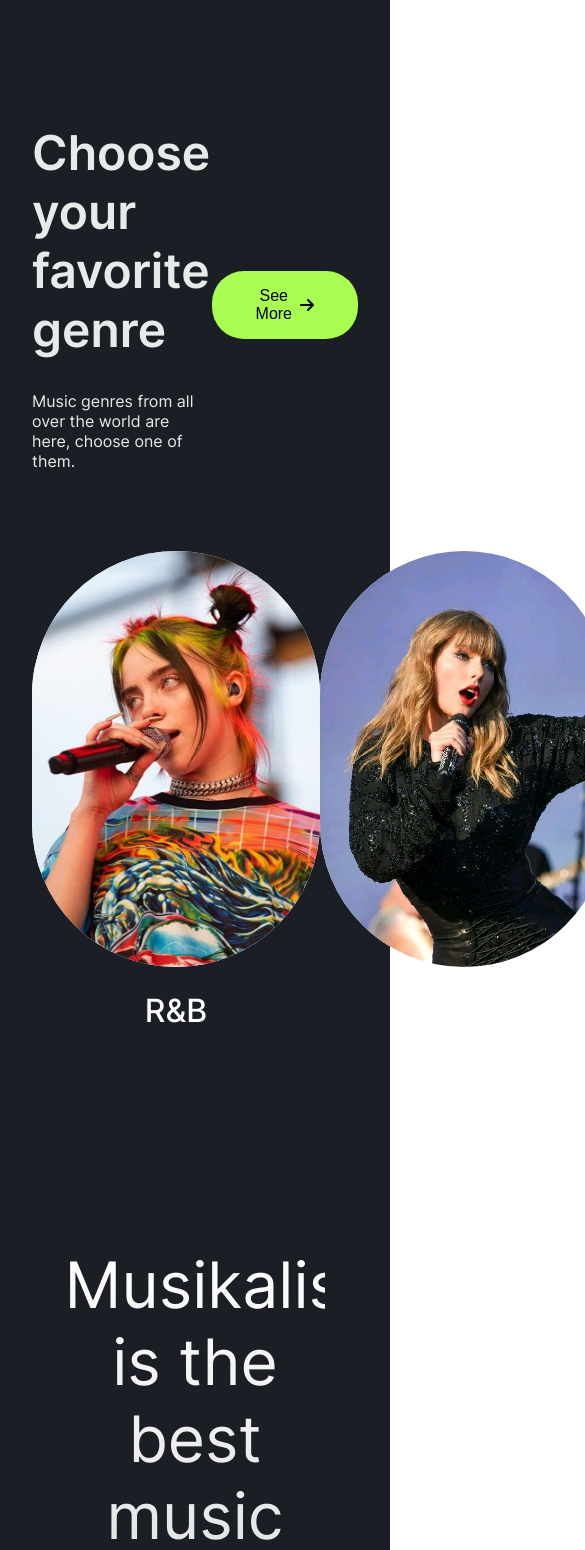
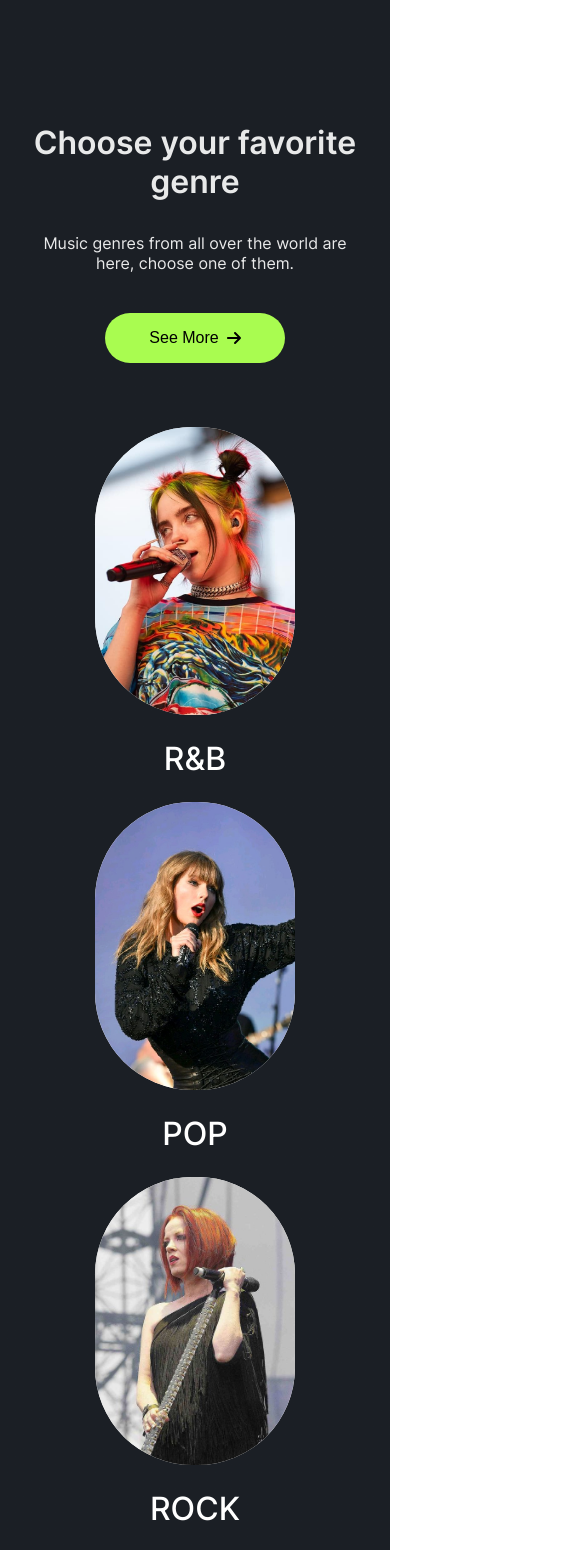
Before and after one commit to Neos02/musikalis, a React (Create React App) app: page / in a window 390 px wide. Shown: the part 1100-2650 px from the top of the page, 585 px wide, since content can reach past the window. Built offline with nearby package versions, Linux system fonts and the light colour scheme.

Commit message:
Fix genre responsiveness and fix mobile link color

```diff
--- a/src/App.css
+++ b/src/App.css
@@ -233,6 +233,16 @@
   .App__subheader-text {
     max-width: 30rem;
   }
+
+  .App__genre-header {
+    font-size: 2.5rem;
+  }
+
+  .App__genre-list {
+    display: grid;
+    grid-template-columns: 1fr 1fr;
+    justify-items: center;
+  }
 }
 
 @media (max-width: 956px) {
@@ -258,11 +268,25 @@
   .App__hero-images {
     display: none;
   }
+
+  .App__genre-label {
+    max-width: 27rem;
+  }
+
+  .App__genre-header {
+    font-size: 2rem;
+  }
 }
 
 @media (max-width: 768px) {
   .App__header-text h1 {
     font-size: 4rem;
+  }
+
+  .App__genre-cta {
+    flex-direction: column;
+    gap: 1.5rem;
+    text-align: center;
   }
 }
 
@@ -270,4 +294,9 @@
   .App__header-text h1 {
     font-size: 3rem;
   }
+
+  .App__genre-list {
+    display: flex;
+    flex-direction: column;
+  }
 }
--- a/src/App.js
+++ b/src/App.js
@@ -148,7 +148,7 @@ function App() {
       <div className="App__genres">
         <div className="App__genre-cta">
           <div className="App__genre-label">
-            <h1>Choose your favorite genre</h1>
+            <h1 className="App__genre-header">Choose your favorite genre</h1>
             <p>
               Music genres from all over the world are here, choose one of them.
             </p>
@@ -167,14 +167,14 @@ function App() {
             label="Pop"
             imageSrc={TaylorSwift}
             imageScale={1.3}
-            imageX="2rem"
+            imageX="1.4rem"
             imageY="1.25rem"
           />
           <Genre
             label="Rock"
             imageSrc={ShirleyManson}
             imageScale={1.2}
-            imageY="2rem"
+            imageY="1.5rem"
           />
           <Genre
             label="Hip Hop"
--- a/src/components/Button/Button.jsx
+++ b/src/components/Button/Button.jsx
@@ -6,7 +6,7 @@ import "./Button.css";
 const Button = ({
   label,
   backgroundColor,
-  textColor,
+  textColor = "black",
   icon,
   bold = false,
   className = "",
--- a/src/components/Genre/Genre.css
+++ b/src/components/Genre/Genre.css
@@ -8,6 +8,13 @@
 
 .Genre__container:hover .Genre__hover {
   opacity: 1 !important;
+}
+
+.Genre__image {
+  width: 18vw;
+  height: 26vw;
+  max-width: 18rem;
+  max-height: 26rem;
 }
 
 .Genre__label {
@@ -25,9 +32,11 @@
   display: flex;
   justify-content: center;
   align-items: center;
-  width: 18rem;
-  height: 26rem;
-  border-radius: 18rem;
+  width: 18vw;
+  height: 26vw;
+  max-width: 18rem;
+  max-height: 26rem;
+  border-radius: 25vw;
   background-color: rgba(0, 0, 0, 0.6);
   cursor: pointer;
   transition: all 0.1s linear;
@@ -43,3 +52,19 @@
   padding: 0 !important;
   transform: rotate(-45deg) scale(1.5);
 }
+
+@media (max-width: 1200px) {
+  .Genre__image,
+  .Genre__hover {
+    width: 14rem !important;
+    height: 20rem !important;
+  }
+}
+
+@media (max-width: 768px) {
+  .Genre__image,
+  .Genre__hover {
+    width: 12.5rem !important;
+    height: 18rem !important;
+  }
+}
--- a/src/components/Genre/Genre.jsx
+++ b/src/components/Genre/Genre.jsx
@@ -15,15 +15,18 @@ const Genre = ({
 }) => {
   return (
     <div className="Genre__container">
+      <div className="Genre__image">
         <RoundedImage
           src={imageSrc}
           alt={label}
-        width="18rem"
-        height="26rem"
+          width="100%"
+          height="100%"
+          borderRadius="26vw"
           scale={imageScale}
           imageX={imageX}
           imageY={imageY}
         />
+      </div>
 
       <a className="Genre__hover" href="#">
         <Button
--- a/src/components/RoundedImage/RoundedImage.jsx
+++ b/src/components/RoundedImage/RoundedImage.jsx
@@ -27,6 +27,8 @@ const RoundedImage = ({
       className={border ? "RoundedImage__border" : ""}
       style={{
         borderRadius,
+        width,
+        height,
       }}
       {...props}
     >
```
Lines whose indentation alone changed are shown as unchanged.
